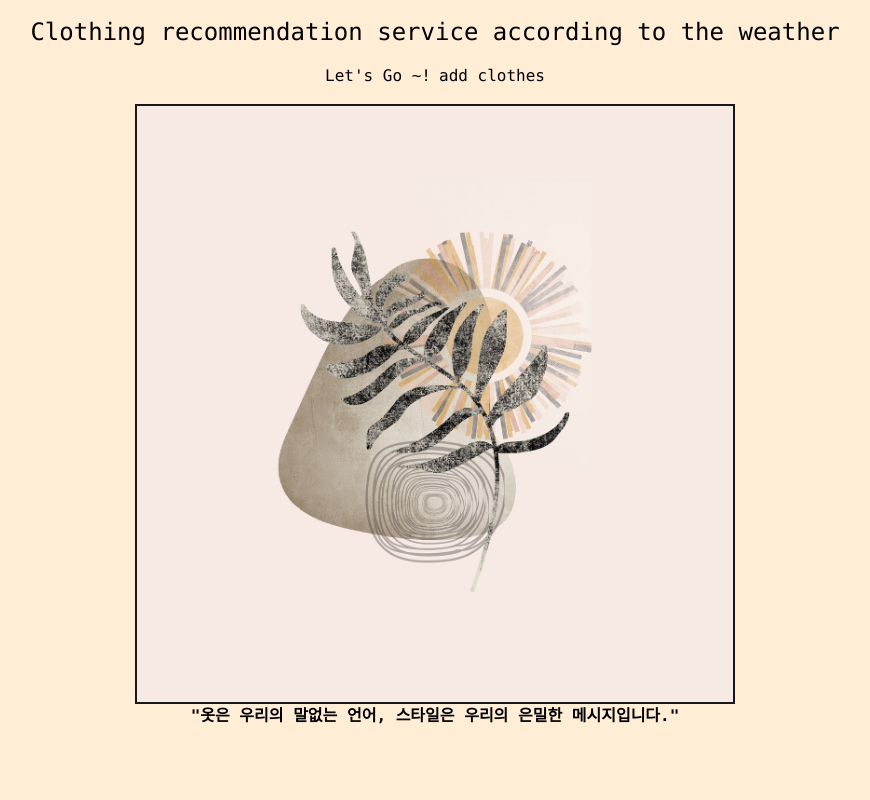
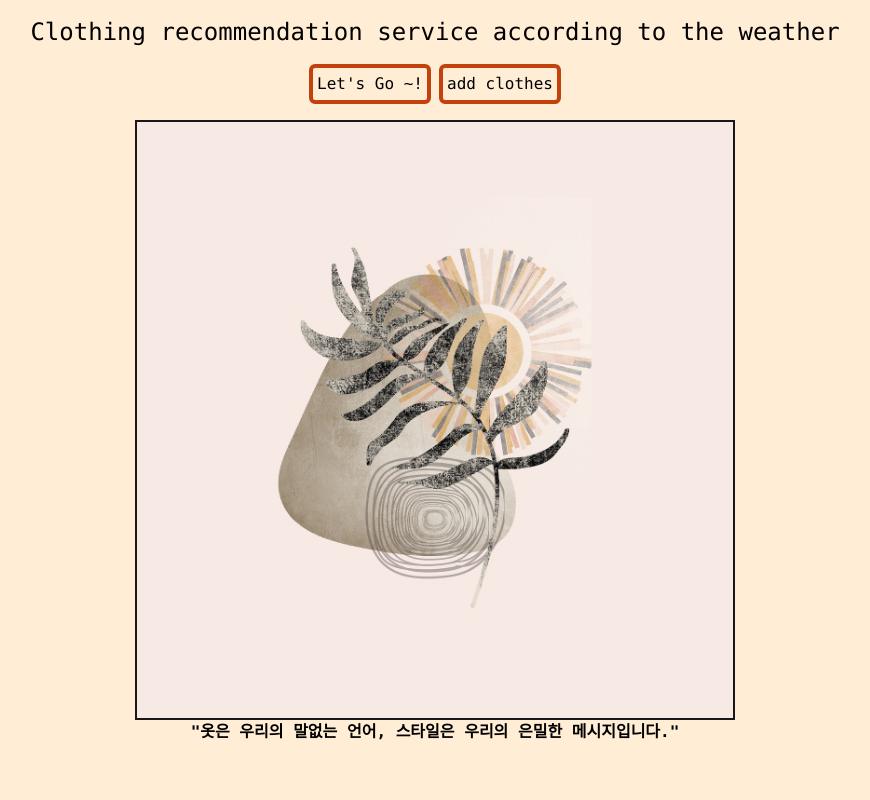
Before and after one commit to SignGin/Clorare, a Next.js app in the folder web/: page / in a window 1280 px wide. Shown: the top 800 px of the page, without its empty margins (205-1075 px from the left). Built offline with nearby package versions, Linux system fonts and the light colour scheme.

Commit message:
link 스타일 수정 및 csrf 토큰 설정

```diff
--- a/web/src/pages/_app.tsx
+++ b/web/src/pages/_app.tsx
@@ -5,8 +5,31 @@ import type { AppProps } from 'next/app';
 
 const queryClient = new QueryClient();
 
+let isFirst = true;
+
 export default function App({ Component, pageProps }: AppProps) {
+  // axios default 설정
   axios.defaults.baseURL = 'http://127.0.0.1:8000';
+  axios.defaults.withCredentials = true;
+
+  // axios의 설정을 django에 맞게 맞춘다.
+  axios.defaults.xsrfCookieName = 'csrftoken';
+  axios.defaults.xsrfHeaderName = 'X-CSRFToken';
+
+  axios.interceptors.request.use(
+    function (config) {
+      // 요청이 전달되기 전에 작업 수행
+      if (isFirst) {
+        axios.get('/clothes/csrf/'); // 토큰 발급
+        isFirst = false;
+      }
+      return config;
+    },
+    function (error) {
+      // 요청 오류가 있는 작업 수행
+      return Promise.reject(error);
+    },
+  );
   return (
     <QueryClientProvider client={queryClient}>
       <Component {...pageProps} />
--- a/web/src/pages/clothes/add.tsx
+++ b/web/src/pages/clothes/add.tsx
@@ -2,7 +2,6 @@ import { ErrorMessage, Field, Formik } from 'formik';
 import { ErrorClothes, PostClothes } from '@/types/postClothes';
 import axios from 'axios';
 import { Category, Gender, Season } from '@/types/enums';
-import { borderLinkStyle } from '@/styles';
 import Link from 'next/link';
 
 const formRequiredData = ['category', 'cloth_type', 'season', 'gender'];
@@ -19,7 +18,7 @@ export default function Add() {
     image: null,
   };
 
-  const convertToBase64 = file => {
+  const convertToBase64 = (file: any) => {
     return new Promise((resolve, reject) => {
       const fileReader = new FileReader();
       fileReader.readAsDataURL(file);
@@ -32,7 +31,7 @@ export default function Add() {
     });
   };
 
-  const handleIcon = async (e, setFieldValue) => {
+  const handleIcon = async (e: any, setFieldValue: any) => {
     const file = e.target.files[0];
     //check the size of image
     if (file?.size / 1024 / 1024 < 2) {
@@ -138,7 +137,7 @@ export default function Add() {
               );
             })}
             <Field name="image">
-              {({ form, field, meta }) => {
+              {({ form, meta }: { form: any; meta: any }) => {
                 const { setFieldValue } = form;
                 return (
                   <div className="m-4">
@@ -167,10 +166,18 @@ export default function Add() {
         )}
       </Formik>
       <div className="flex gap-5 mt-10 mb-5">
-        <div className={borderLinkStyle}>
+        <div
+          className={
+            'border-4 border-orange-700 hover:border-orange-900 hover:bg-slate-50 p-1 rounded-md'
+          }
+        >
           <Link href={'/'}>Go Home</Link>
         </div>
-        <div className={borderLinkStyle}>
+        <div
+          className={
+            'border-4 border-orange-700 hover:border-orange-900 hover:bg-slate-50 p-1 rounded-md'
+          }
+        >
           <Link href={'/reco'}>Get Recommendation</Link>
         </div>
       </div>
--- a/web/src/pages/index.tsx
+++ b/web/src/pages/index.tsx
@@ -4,7 +4,6 @@ import AppLayout from '@/components/AppLayout';
 import { motionVariants } from '@/utils/motion';
 import Link from 'next/link';
 import MainIntroduce from '@/components/MainIntroduce';
-import { borderLinkStyle } from '@/styles';
 
 export default function Home({ randomBgColor }: { randomBgColor: string }) {
   return (
@@ -16,10 +15,20 @@ export default function Home({ randomBgColor }: { randomBgColor: string }) {
           Clothing recommendation service according to the weather
         </h1>
         <div className="flex flex-row space-x-2">
-          <Link href="/reco" className={borderLinkStyle}>
+          <Link
+            href="/reco"
+            className={
+              'border-4 border-orange-700 hover:border-orange-900 hover:bg-slate-50 p-1 rounded-md'
+            }
+          >
             Let's Go ~!
           </Link>
-          <Link href="/clothes/add" className={borderLinkStyle}>
+          <Link
+            href="/clothes/add"
+            className={
+              'border-4 border-orange-700 hover:border-orange-900 hover:bg-slate-50 p-1 rounded-md'
+            }
+          >
             add clothes
           </Link>
         </div>
--- a/web/src/pages/reco.tsx
+++ b/web/src/pages/reco.tsx
@@ -4,7 +4,6 @@ import Image from 'next/image';
 import AppLayout from '@/components/AppLayout';
 import { serverDomain } from '@/utils/constants';
 import Link from 'next/link';
-import { borderLinkStyle } from '@/styles';
 
 enum gender {
   female = 0,
@@ -203,10 +202,18 @@ function Recomend() {
           </div>
         )}
         <div className="flex gap-5 mt-10 mb-5">
-          <div className={borderLinkStyle}>
+          <div
+            className={
+              'border-4 border-orange-700 hover:border-orange-900 hover:bg-slate-50 p-1 rounded-md'
+            }
+          >
             <Link href={'/'}>Go Home</Link>
           </div>
-          <div className={borderLinkStyle}>
+          <div
+            className={
+              'border-4 border-orange-700 hover:border-orange-900 hover:bg-slate-50 p-1 rounded-md'
+            }
+          >
             <Link href={'/clothes/add'}>Add Styles</Link>
           </div>
         </div>
--- a/web/src/styles/index.ts
+++ /dev/null
@@ -1,2 +0,0 @@
-export const borderLinkStyle =
-  'border-4 border-orange-700 hover:border-orange-900 hover:bg-slate-50 p-1 rounded-md';
```
